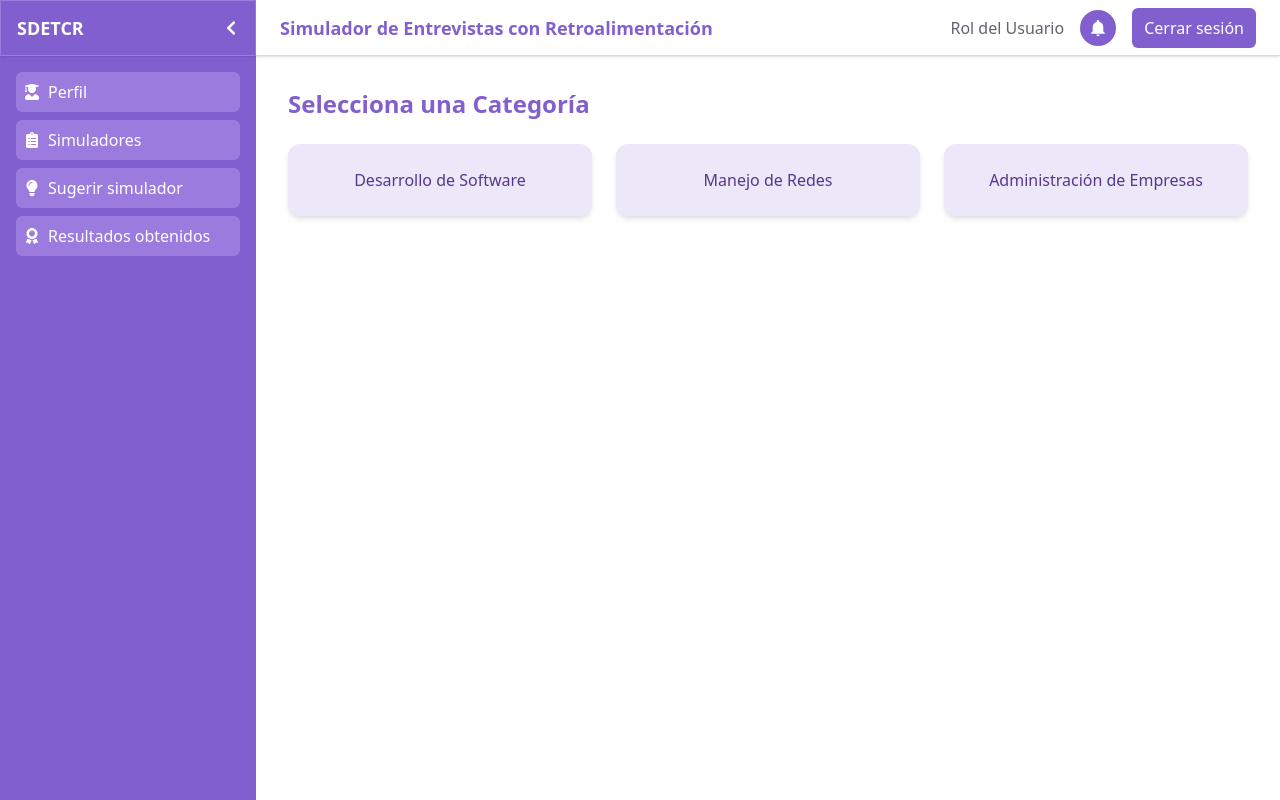
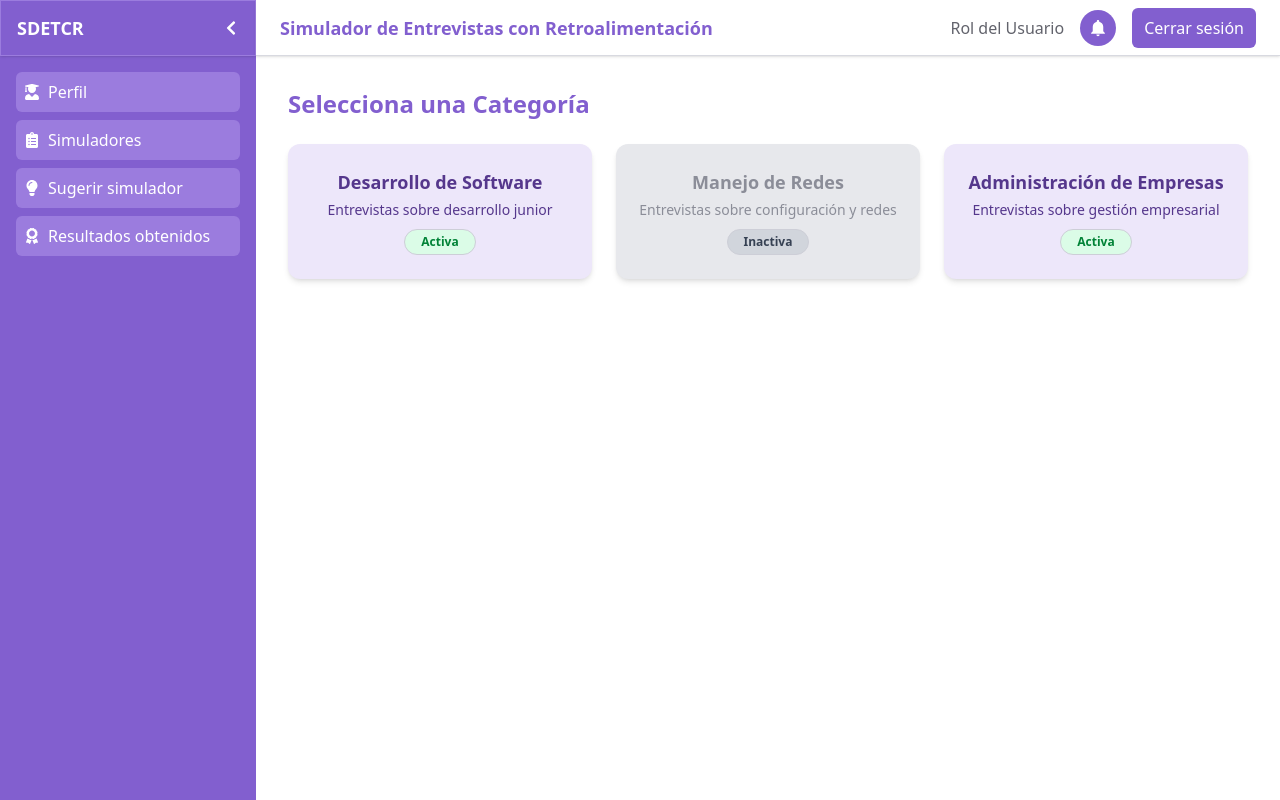
Before and after one commit to JulioCesarGutierrezRojas/SDETCR, a React (Vite) app in the folder frontend/: page /student/simuladores in a window 1280 px wide. Built offline with nearby package versions, Linux system fonts and the light colour scheme; no server answers.

Commit message:
APTI-96 FIX: ajustes en vista de categorias del estudiante

```diff
--- a/frontend/src/modules/student/views/categorias.jsx
+++ b/frontend/src/modules/student/views/categorias.jsx
@@ -6,9 +6,9 @@ const Categorias = () => {
 
     useEffect(() => {
         setCategorias([
-            { id: 1, nombre: "Desarrollo de Software" },
-            { id: 2, nombre: "Manejo de Redes" },
-            { id: 3, nombre: "Administración de Empresas" }
+            { id: 1, nombre: "Desarrollo de Software", descripcion: "Entrevistas sobre desarrollo junior", estatus: "activo" },
+            { id: 2, nombre: "Manejo de Redes", descripcion: "Entrevistas sobre configuración y redes", estatus: "inactivo" },
+            { id: 3, nombre: "Administración de Empresas", descripcion: "Entrevistas sobre gestión empresarial", estatus: "activo" }
         ]);
     }, []);
 
@@ -19,10 +19,18 @@ const Categorias = () => {
                 {categorias.map((cat) => (
                     <Link
                         key={cat.id}
-                        to={`/student/simuladores/${cat.id}`}
-                        className="bg-[var(--color-lavanda-200)] hover:bg-[var(--color-lavanda-300)] text-[var(--color-lavanda-900)] font-medium py-6 px-4 rounded-xl shadow-md transition text-center"
+                        to={cat.estatus === "activo" ? `/student/simuladores/${cat.id}` : "#"}
+                        className={`text-center rounded-xl shadow-md transition px-4 py-6
+                        ${cat.estatus === "activo"
+                                ? "bg-[var(--color-lavanda-200)] hover:bg-[var(--color-lavanda-300)] text-[var(--color-lavanda-900)] cursor-pointer"
+                                : "bg-[var(--color-gris-200)] text-[var(--color-gris-700)] cursor-not-allowed"}`}
                     >
-                        {cat.nombre}
+                        <p className="text-lg font-semibold mb-1">{cat.nombre}</p>
+                        <p className="text-sm mb-2">{cat.descripcion}</p>
+                        <span className={`inline-block text-xs font-semibold px-4 py-1 rounded-full border border-[var(--color-gris-500)]
+                        ${cat.estatus === "activo" ? "bg-green-100 text-green-700" : "bg-gray-300 text-gray-700"}`}>
+                            {cat.estatus === "activo" ? "Activa" : "Inactiva"}
+                        </span>
                     </Link>
                 ))}
             </div>
```
